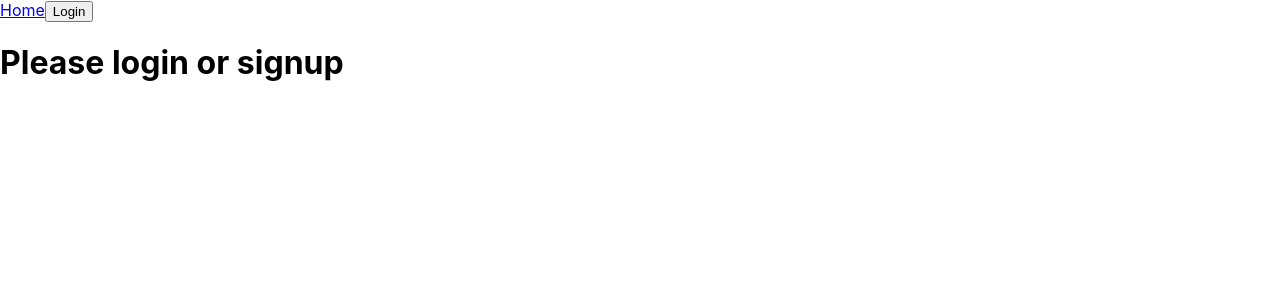
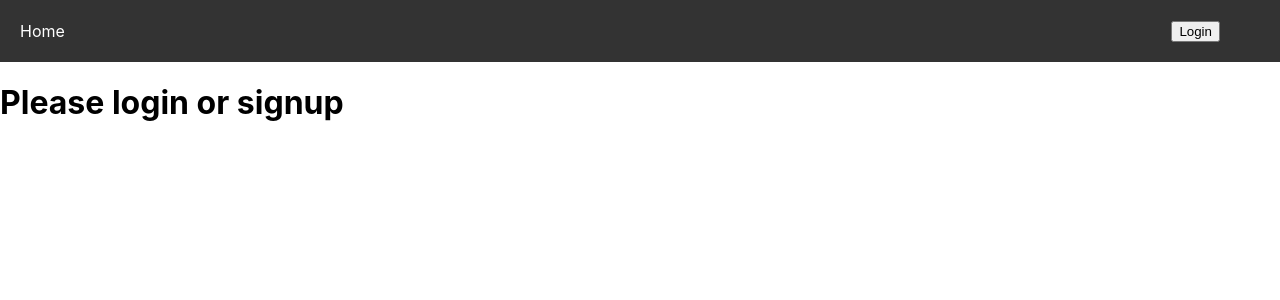
Before and after one commit to mterrano1/case-tracker-client, a React (Create React App) app: page / in a window 1280 px wide. Shown: the top 300 px of the page. Built offline with nearby package versions, Linux system fonts and the light colour scheme; no server answers.

Commit message:
create NavBar css

```diff
--- /dev/null
+++ b/src/Nav.css
@@ -0,0 +1,34 @@
+nav {
+    display: flex;
+    justify-content: space-between;
+    align-items: center;
+    padding: 20px;
+    background-color: #333;
+    color: #fff;
+  }
+
+  nav a {
+    color: #fff;
+    text-decoration: none;
+    margin-right: 20px;
+  }
+
+  nav a:hover {
+    color: #eee;
+  }
+
+  nav .nav-links {
+    display: flex;
+  }
+
+  nav .nav-logo {
+    font-size: 1.5em;
+    font-weight: bold;
+    margin-right: 20px;
+  }
+
+  @media (max-width: 600px) {
+    nav .nav-links {
+      display: none;
+    }
+  }
--- a/src/components/NavBar.js
+++ b/src/components/NavBar.js
@@ -1,3 +1,4 @@
+import '../Nav.css';
 import React, { useContext } from 'react';
 import { NavLink } from 'react-router-dom';
 import { UserContext } from './UserContext';
```
